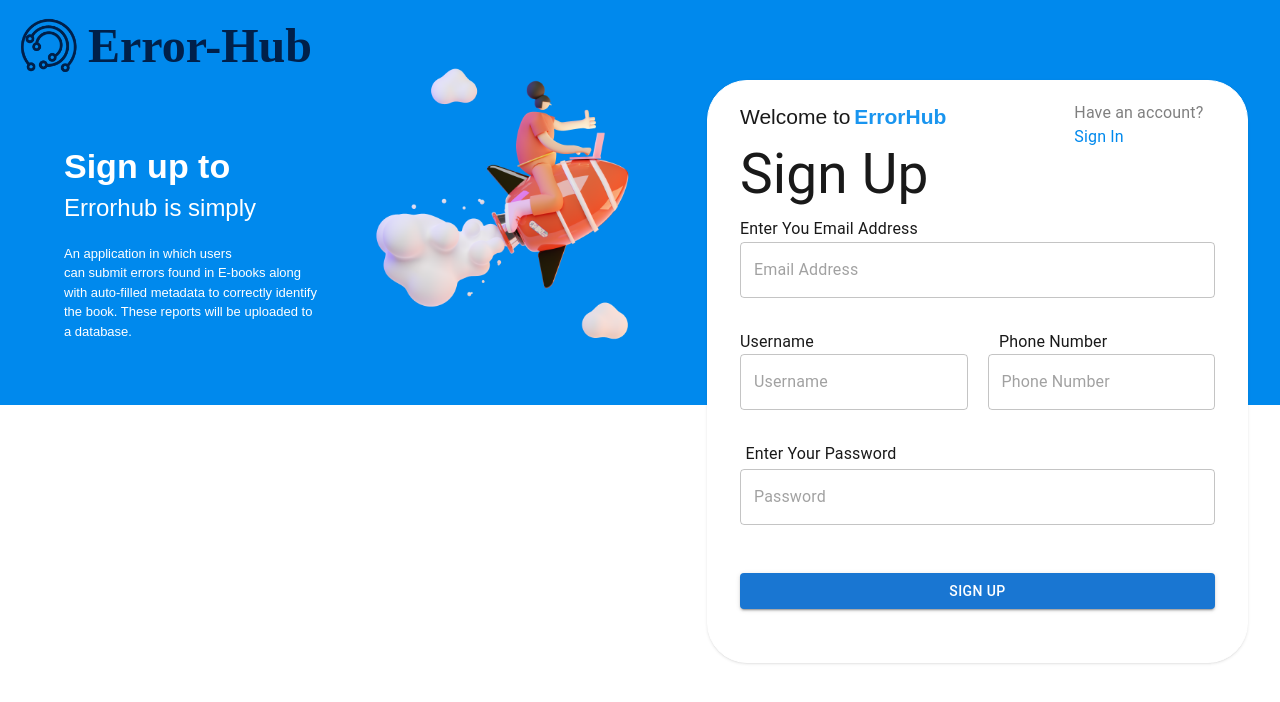
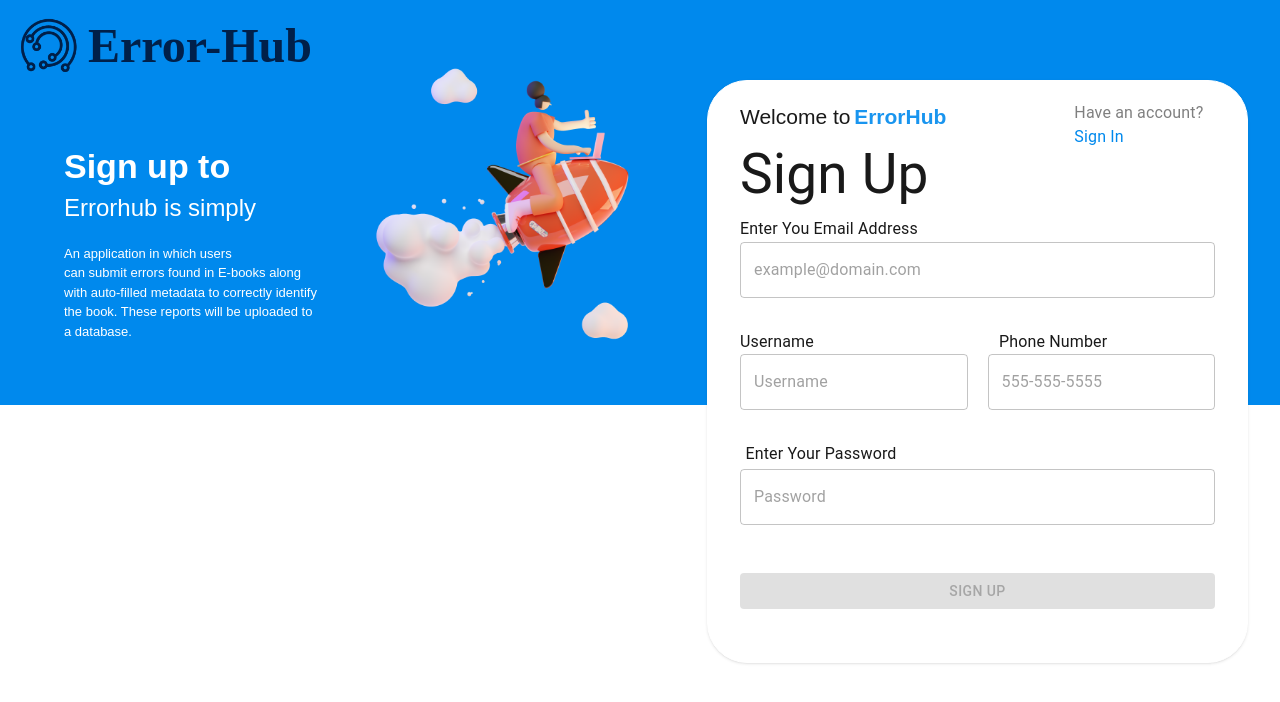
Before and after one commit to Dada-Tech/error-hub, a React (Create React App) app: page / in a window 1280 px wide. Shown: the top 702 px of the page. Built offline with nearby package versions, Linux system fonts and the light colour scheme.

Commit message:
responsive & validations completed

```diff
--- a/src/components/Form/SignUpForm.tsx
+++ b/src/components/Form/SignUpForm.tsx
@@ -10,6 +10,7 @@ function SignupForm() {
     const [phoneNumber, setPhoneNumber] = useState('');
     const [isValidEmail, setIsValidEmail] = useState(false);
     const [isValidPhoneNumber, setIsValidPhoneNumber] = useState(false);
+    const [dirty, setDirty] = useState(false);
 
 
     function handleEmailChange(event: React.ChangeEvent<HTMLInputElement>) {
@@ -76,8 +77,10 @@ function SignupForm() {
 
                 <div className = "flex px-8">
                     <TextField className = "flex flex-grow"
+                        error={dirty && !isValidEmail}
+                        onBlur={() => setDirty(true)}
                         type="email"
-                        placeholder="Email Address"
+                        placeholder="example@domain.com"
                         value={email}
                         onChange={handleEmailChange} />
                 </div>
@@ -102,8 +105,10 @@ function SignupForm() {
                         onChange={(e) => setName(e.target.value)} />
 
                     <TextField className = "flex flex-grow"
+                        error={dirty && !isValidPhoneNumber}
+                        onBlur={() => setDirty(true)}
                         type="tel"
-                        placeholder="Phone Number"
+                        placeholder="555-555-5555"
                         value={phoneNumber}
                         onChange={handlePhoneNumberChange} />
                 </div>
@@ -125,9 +130,10 @@ function SignupForm() {
 
 
                 <div className = "flex justify-center mt-12 px-8">
-
-
-                    <Button variant="contained" type = "submit" disabled={!isValidEmail && isValidPhoneNumber} className="py-4 px-8 text-primary-contrast font-poppins text-16 font-normal text-normal capitalize flex-grow"> Sign Up
+                    <Button variant="contained"
+                        type = "submit"
+                        disabled={!isValidEmail || !isValidPhoneNumber}
+                        className="py-4 px-8 text-primary-contrast font-poppins text-16 font-normal text-normal capitalize flex-grow"> Sign Up
                     </Button>
                 </div>
 
```
